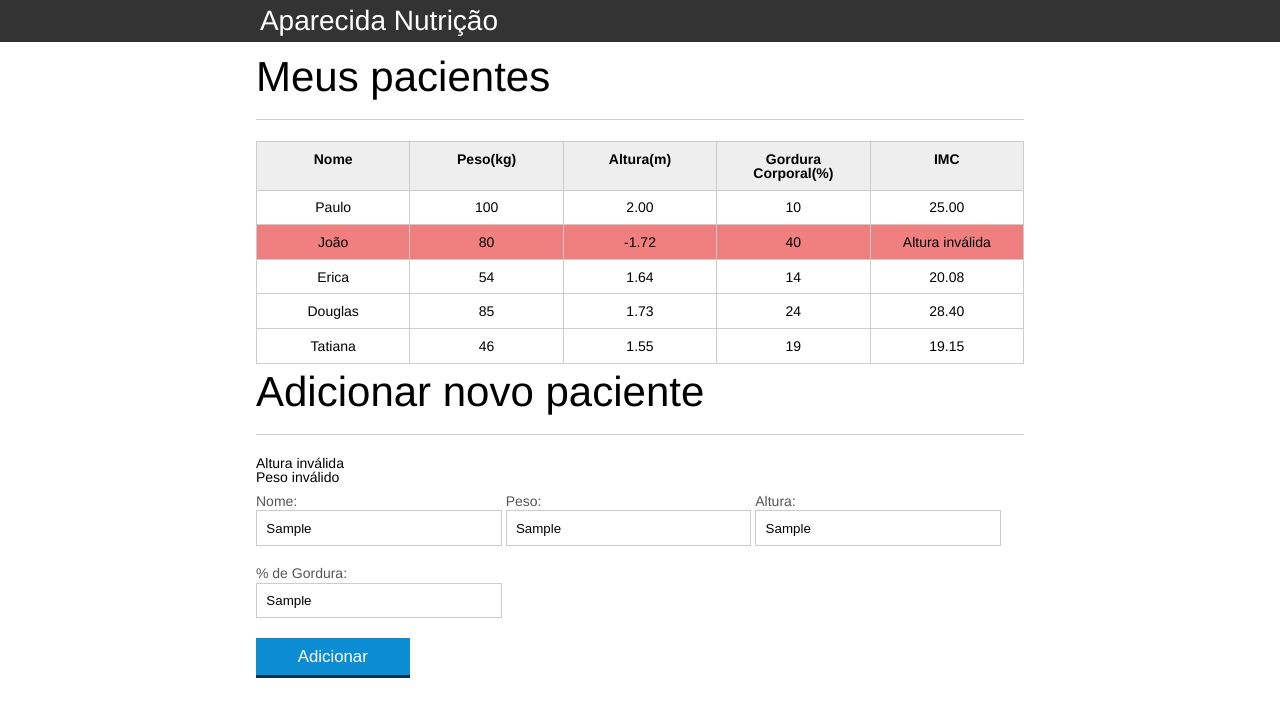
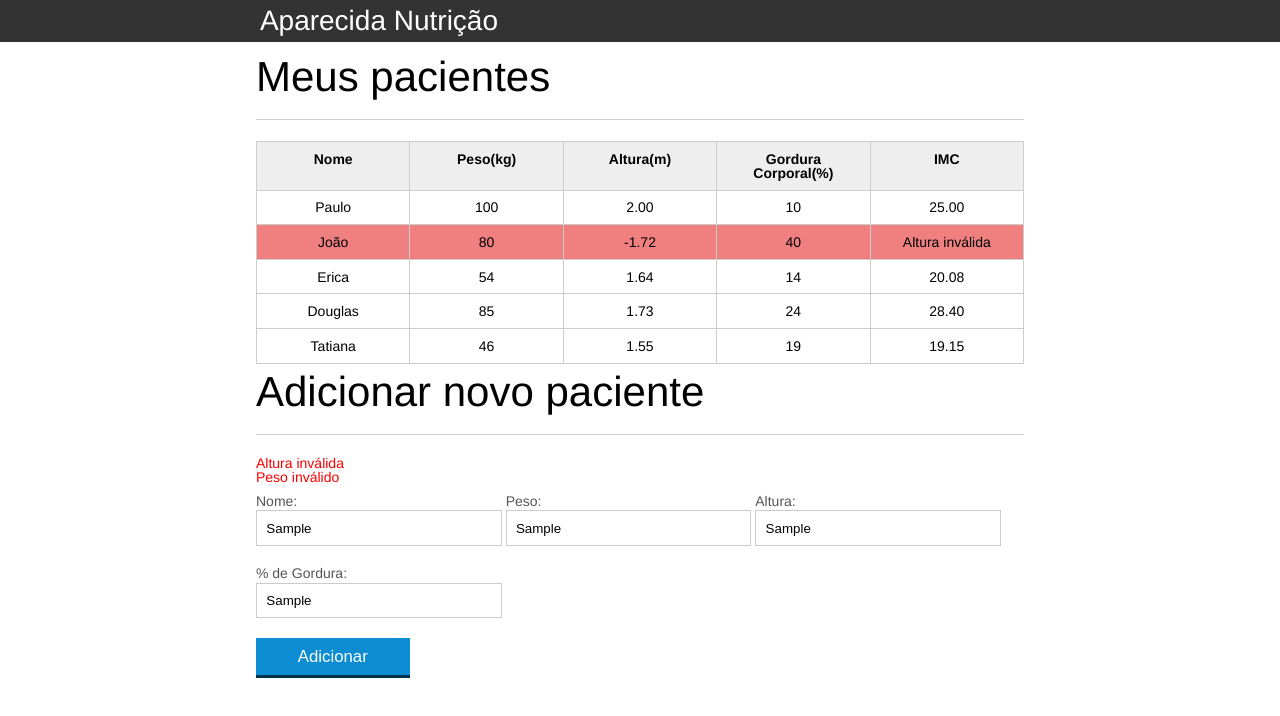
Before and after one commit to gabrielayresdev/Aparecida-Nutricao, a plain HTML site: page index.html in a window 1280 px wide. Both pictures are taken after typing "Sample", "Sample", "Sample", "Sample" into the empty fields and a click on the button "Adicionar". Drawn offline with Linux system fonts and the light colour scheme; a script that the page names is missing.

Commit message:
Adicionado estilo dos erros

```diff
--- a/css/index.css
+++ b/css/index.css
@@ -139,3 +139,8 @@ button:disabled {
 .paciente-invalido {
 	background-color: lightcoral;
 }
+
+.erroLi {
+	color: red;
+	list-style-type: none;
+}
```
